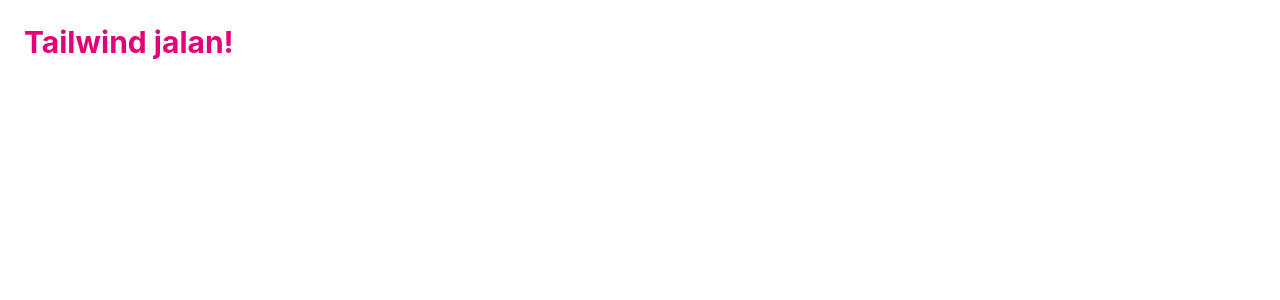
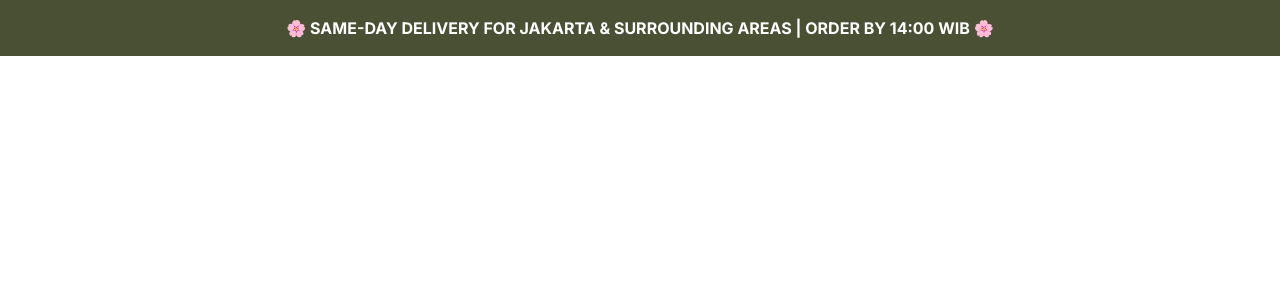
Before and after one commit to Syasmi3/byFicloFlorist-Frontend, a React (Vite) app: page / in a window 1280 px wide. Shown: the top 300 px of the page. Built offline with nearby package versions, Linux system fonts and the light colour scheme.

Commit message:
feat: announcementbar and font inter

```diff
--- a/index.html
+++ b/index.html
@@ -1,6 +1,9 @@
 <!doctype html>
 <html lang="en">
   <head>
+    <link rel="preconnect" href="https://fonts.googleapis.com" />
+    <link rel="preconnect" href="https://fonts.gstatic.com" crossorigin />
+    <link href="https://fonts.googleapis.com/css2?family=Inter:wght@400;500;600;700&display=swap" rel="stylesheet" />
     <meta charset="UTF-8" />
     <link rel="icon" type="image/svg+xml" href="/favicon.svg" />
     <meta name="viewport" content="width=device-width, initial-scale=1.0" />
--- a/src/App.jsx
+++ b/src/App.jsx
@@ -1,9 +1,5 @@
-function App() {
-  return (
-    <h1 className="p-6 text-3xl font-bold text-pink-600">
-      Tailwind jalan!
-    </h1>
-  )
+import LandingPage from './pages/LandingPage'
+
+export default function App() {
+  return <LandingPage />
 }
-
-export default App
--- /dev/null
+++ b/src/components/landing/AnnouncementBar.jsx
@@ -0,0 +1,7 @@
+export default function AnnouncementBar() {
+  return (
+    <div className="bg-brand-green px-4 py-4 text-center text-xs font-bold uppercase text-white sm:text-sm lg:text-base">
+      🌸 Same-day delivery for Jakarta & surrounding areas | Order by 14:00 WIB 🌸
+    </div>
+  )
+}
--- a/src/index.css
+++ b/src/index.css
@@ -1 +1,6 @@
-   @import "tailwindcss";
+@import "tailwindcss";
+
+@theme {
+  --color-brand-green: #4A5034;
+  --font-sans: "Inter", ui-sans-serif, system-ui, sans-serif;
+}
--- /dev/null
+++ b/src/pages/LandingPage.jsx
@@ -0,0 +1,9 @@
+import AnnouncementBar from '../components/landing/AnnouncementBar'
+
+export default function LandingPage() {
+  return (
+    <>
+      <AnnouncementBar />
+    </>
+  )
+}
```
